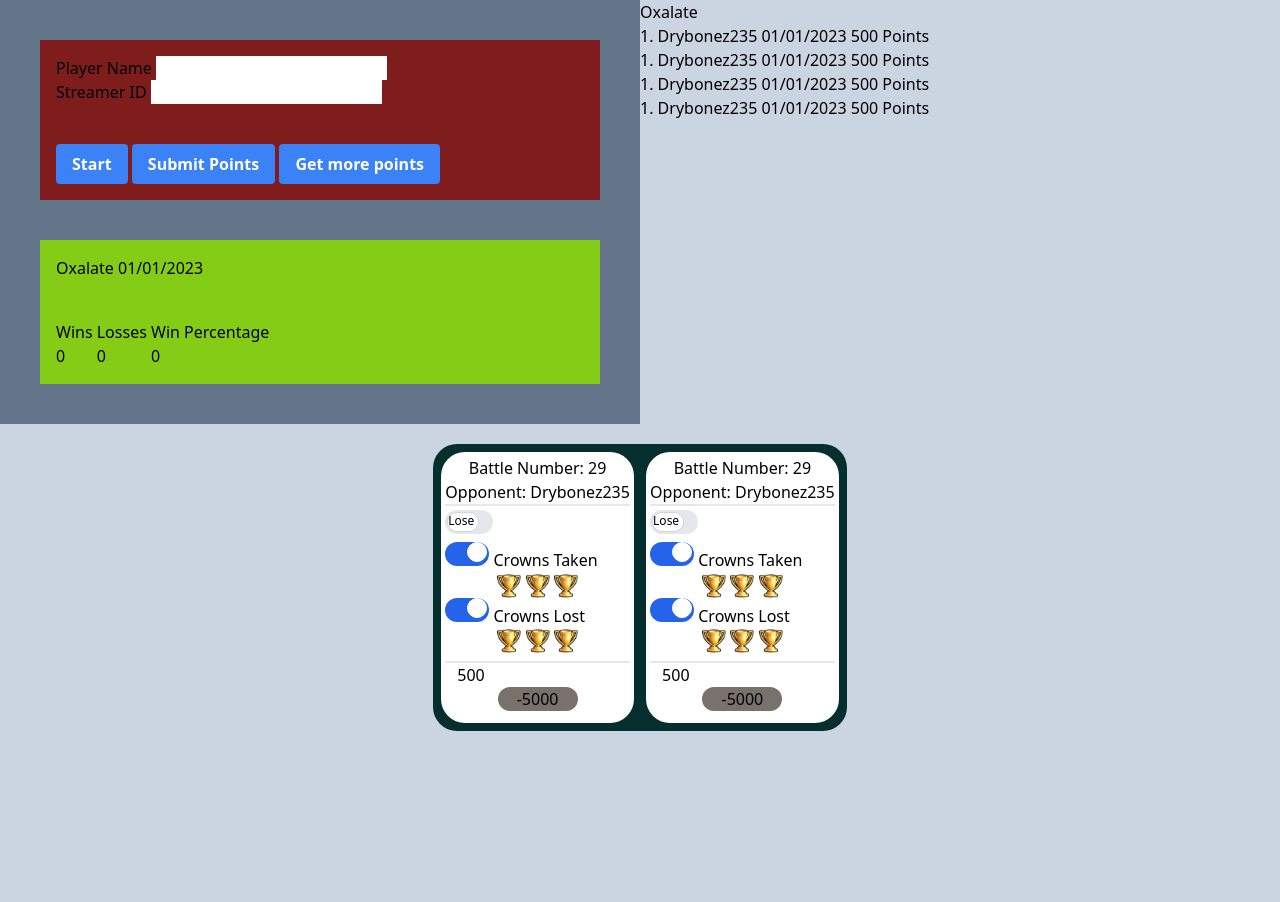
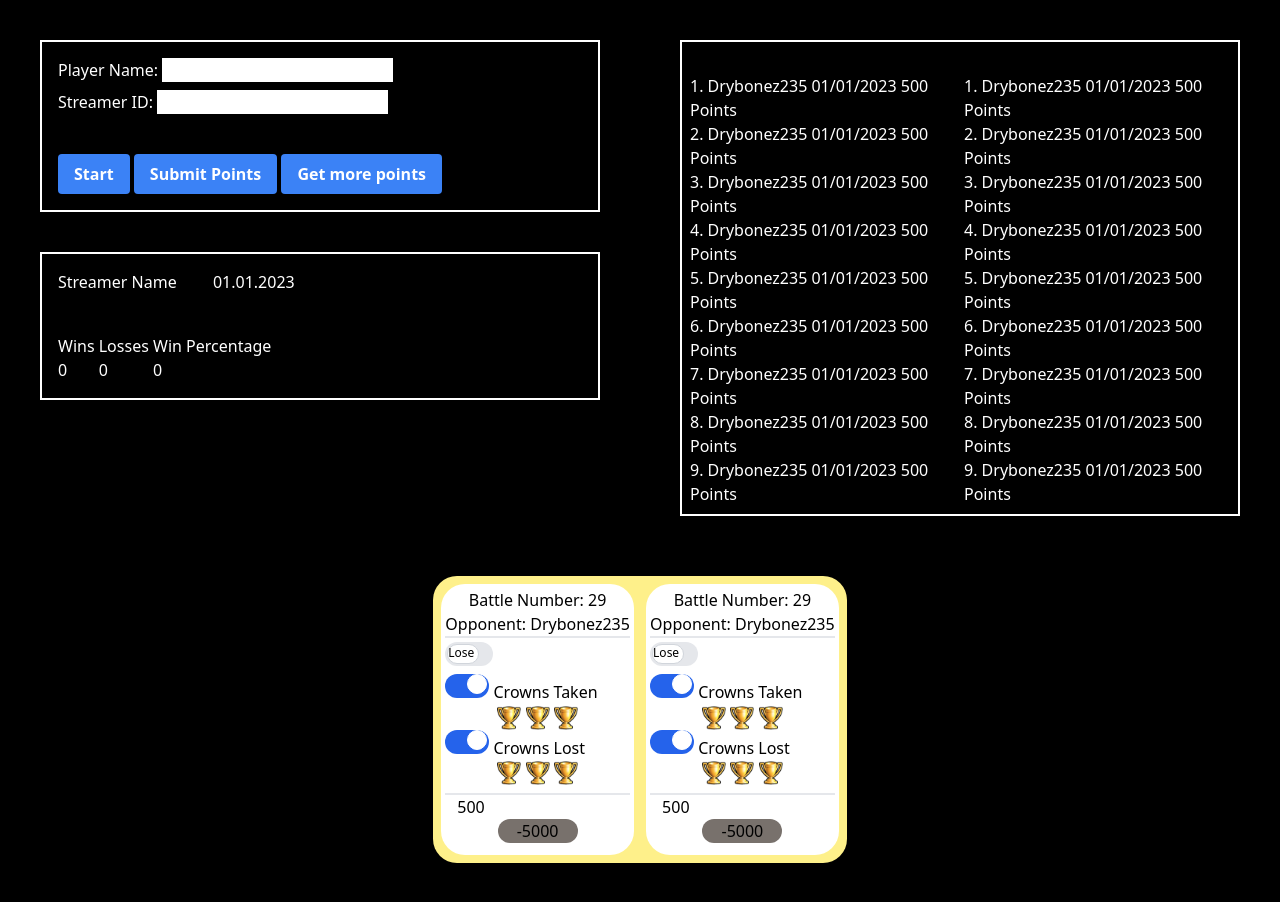
Before and after one commit to Drybonez235/battle_bets, a website: page index.html in a window 1280 px wide. Before the commit the page ends 848 px from the top, so only its background shows below. Drawn offline with Linux system fonts and the light colour scheme.

Commit message:
Its starting to take shape...

```diff
--- a/index.html
+++ b/index.html
@@ -5,16 +5,16 @@
     <link href="output.css" rel="stylesheet">
 </head>
 
-<body class="bg-slate-300 grid grid-cols-2 grid-rows-4" id="body">
-    <section class="bg-slate-500 flex-auto row-span-2" id="left">
-        <div class="bg-red-900 m-10 p-4" id="user_info_box">
+<body class="bg-black grid grid-cols-2 grid-rows-4" id="body">
+    <section class="flex-auto row-span-2" id="left">
+        <div class="bg-black m-10 p-4 text-white border-2 border-white" id="user_info_box">
             <div class="" id="player_name">
-                <p class="inline" id="player_name">Player Name</p>
-                <input class="inline" id="player_name_input">
+                <p class="inline" id="player_name">Player Name:</p>
+                <input class="inline text-black" type="text" id="player_name_input">
             </div>
-            <div class="" id="streamer_id">
-                <p class="inline" id="streamer_id_text">Streamer ID</p>
-                <input class="inline" id="streamer_id_input">
+            <div class="mt-2" id="streamer_id">
+                <p class="inline" id="streamer_id_text">Streamer ID:</p>
+                <input class="inline text-black" type="text" id="streamer_id_input">
             </div>
             <section class="inline-block pt-10" id="button_menu">
                 <button class="bg-blue-500 hover:bg-blue-700 text-white font-bold py-2 px-4 rounded"
@@ -25,10 +25,10 @@
                     id="get_more_points">Get more points</button>
             </section>
         </div>
-        <div class="m-10 bg-lime-500 p-4" id="streamer_info">
+        <div class="m-10 bg-black p-4 text-white border-2 border-white" id="streamer_info">
             <div class="" id="streamer_name_date">
-                <div class="inline" id="streamer_name">Oxalate</div>
-                <div class="inline" id="current_date">01/01/2023</div>
+                <p class="inline" id="streamer_name">Streamer Name</p>
+                <p class="inline ml-8" id="current_date">01.01.2023</p>
             </div>
             <div class="inline-block pt-10" id="player_stats_group">
                 <div class="inline-block" id="streamer_wins">
@@ -47,32 +47,74 @@
 
         </div>
     </section>
-    <section class="col-span-1 row-span-2" id="right">
-        <div class="" id="leader_board">
-            <div class="" id="streamer_info_leaderboard">
-                <p>Oxalate</p>
-            </div>
-            <div class="" id="daily_leaderboard">
+    <section class="col-span-1 row-span-2 text-white border-2 border-white m-10" id="right">
+        <div class="m-2 mt-8 grid grid-cols-2 gap-2" id="leader_board">
+            <div class="col-span-1 inline-block" id="daily_leaderboard">
                 <ol>
                     <li>
                         <p>1. Drybonez235 01/01/2023 500 Points</p>
                     </li>
                     <li>
-                        <p>1. Drybonez235 01/01/2023 500 Points</p>
+                        <p>2. Drybonez235 01/01/2023 500 Points</p>
                     </li>
+                    <li>
+                        <p>3. Drybonez235 01/01/2023 500 Points</p>
+                    </li>
+                    <li>
+                        <p>4. Drybonez235 01/01/2023 500 Points</p>
+                    </li>
+                    <li>
+                        <p>5. Drybonez235 01/01/2023 500 Points</p>
+                    </li>
+                    <li>
+                        <p>6. Drybonez235 01/01/2023 500 Points</p>
+                    </li>
+                    <li>
+                        <p>7. Drybonez235 01/01/2023 500 Points</p>
+                    </li>
+                    <li>
+                        <p>8. Drybonez235 01/01/2023 500 Points</p>
+                    </li>
+                    <li>
+                        <p>9. Drybonez235 01/01/2023 500 Points</p>
+                    </li>
+                </ol>
+            </div>
+            <div class="col-span-1 inline" id="all_time_leaderboard">
+                <ol>
                     <li>
                         <p>1. Drybonez235 01/01/2023 500 Points</p>
                     </li>
                     <li>
-                        <p>1. Drybonez235 01/01/2023 500 Points</p>
+                        <p>2. Drybonez235 01/01/2023 500 Points</p>
+                    </li>
+                    <li>
+                        <p>3. Drybonez235 01/01/2023 500 Points</p>
+                    </li>
+                    <li>
+                        <p>4. Drybonez235 01/01/2023 500 Points</p>
+                    </li>
+                    <li>
+                        <p>5. Drybonez235 01/01/2023 500 Points</p>
+                    </li>
+                    <li>
+                        <p>6. Drybonez235 01/01/2023 500 Points</p>
+                    </li>
+                    <li>
+                        <p>7. Drybonez235 01/01/2023 500 Points</p>
+                    </li>
+                    <li>
+                        <p>8. Drybonez235 01/01/2023 500 Points</p>
+                    </li>
+                    <li>
+                        <p>9. Drybonez235 01/01/2023 500 Points</p>
                     </li>
                 </ol>
             </div>
-            <div class="" id="all_time_leaderboard"></div>
         </div>
     </section>
     <section class="row-span-2 col-span-2 mx-auto pt-5" id="bottom">
-        <div class="bg-teal-950 p-2 rounded-3xl" id="battle_que">
+        <div class="bg-yellow-200 p-2 rounded-3xl" id="battle_que">
             <div class="inline-block" id="que_boxes">
                 <!-- This is box 0 which is a battle result-->
                 <div class="inline-block bg-white rounded-3xl p-1" id="box_0">
```
Also changed, not shown: output.css.
